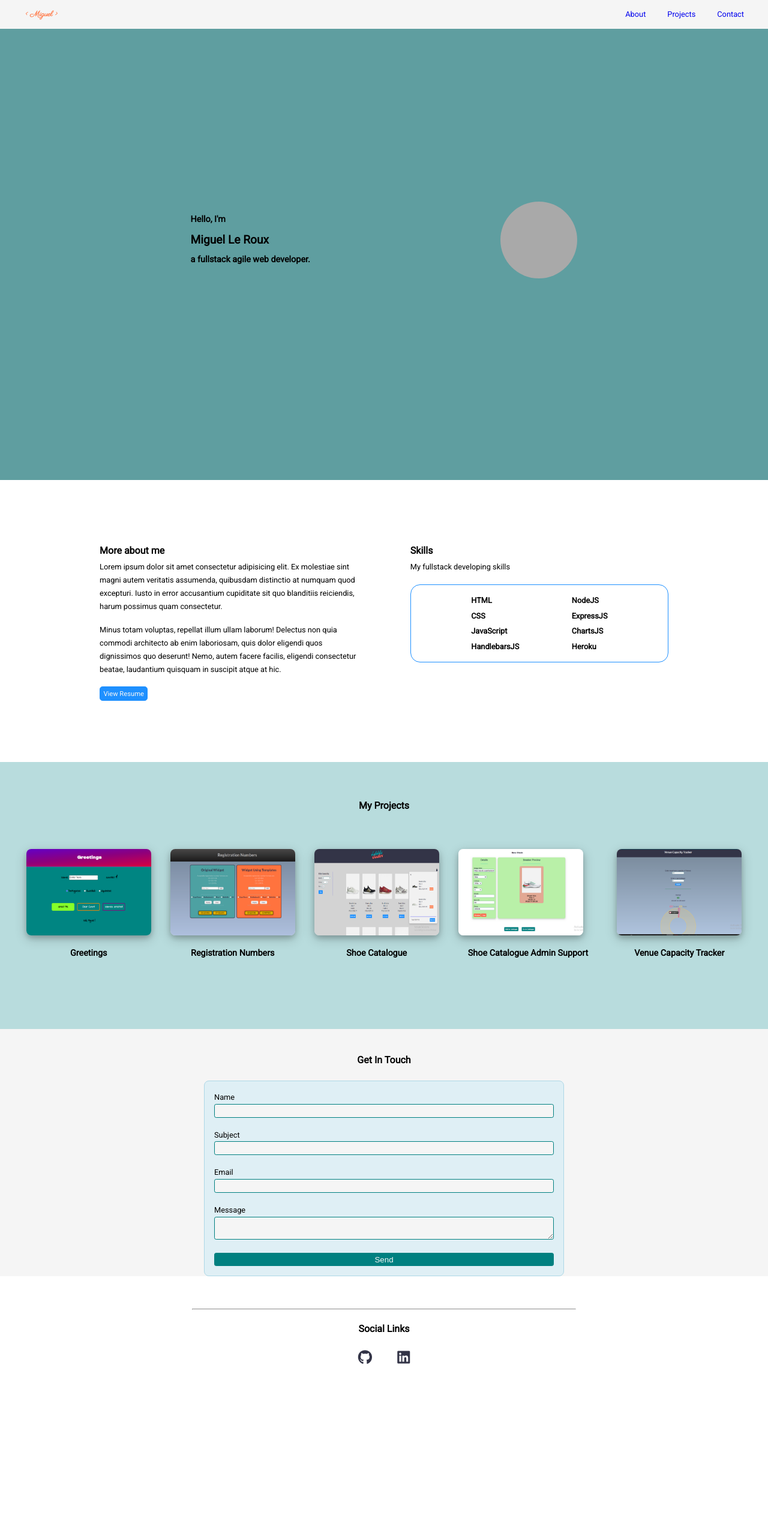
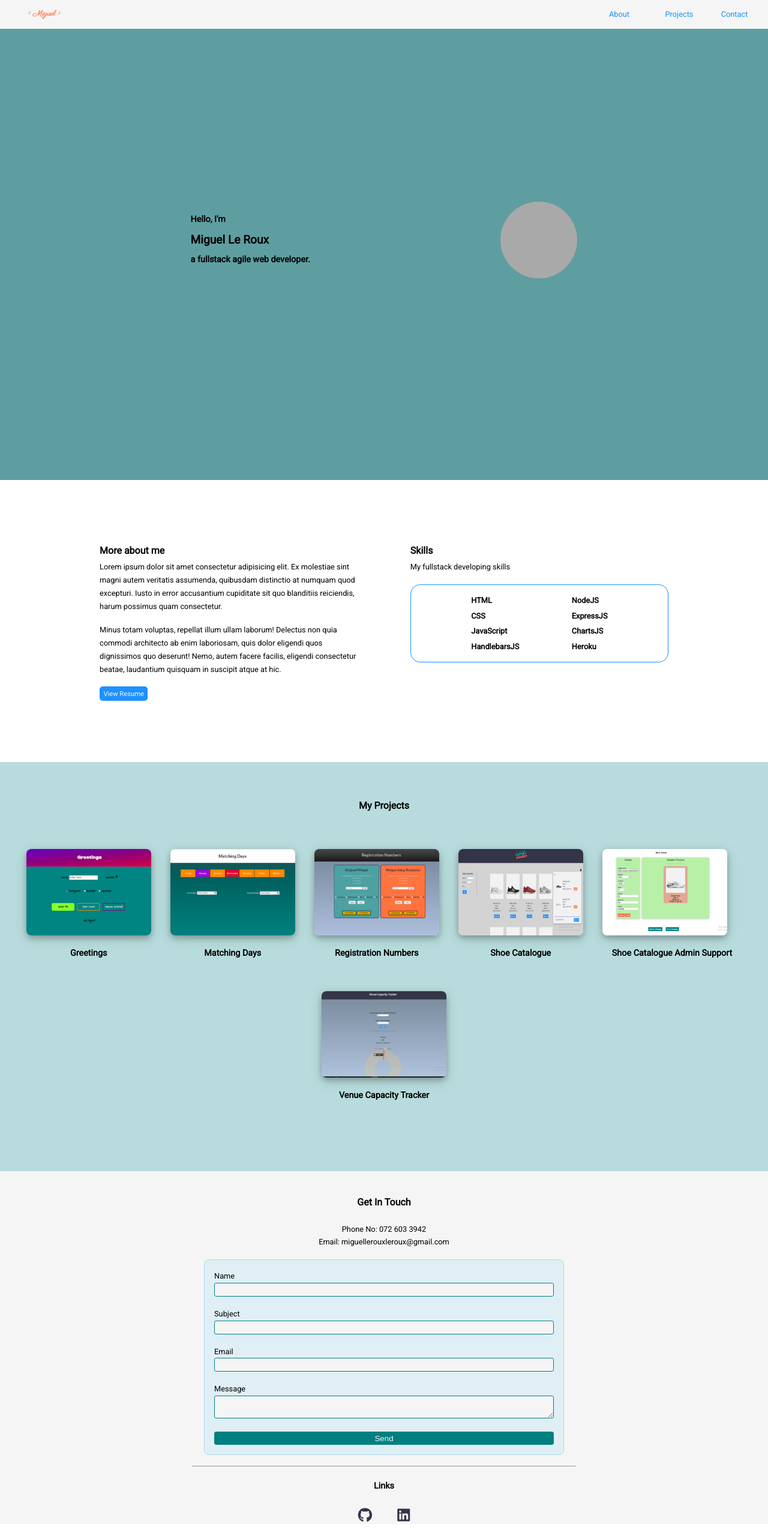
Before and after one commit to MiguelLouisLeRoux/My_Portfolio, a plain HTML site: page index.html in a window 1280 px wide. Shown: the whole page at 60% size. Before the commit the page ends 2313 px from the top, so only its background shows below. Drawn offline with Linux system fonts and the light colour scheme.

Commit message:
added links

```diff
--- a/dom.js
+++ b/dom.js
@@ -1,6 +1,9 @@
 const navBar = document.getElementById('navBar');
 const sidebar = document.querySelector('.sidebar');
 const radio = document.getElementById("menu-btn");
+
+const textBox = document.getElementById("sm-desc");
+const projects = document.querySelectorAll(".box1");
 
 let lastScrollTop = 0;
 
@@ -12,6 +15,7 @@ window.addEventListener('scroll', ()=>{
         radio.checked = false;
     } else {
         navBar.style.top = "0";
+        radio.checked = false;
     }
 
     lastScrollTop = scrollTop;
--- a/index.html
+++ b/index.html
@@ -17,19 +17,20 @@
         </ul>
 
         <div class="nav-sect">
-            <input class="menu-btn" type="checkbox" id="menu-btn" />
-            <label class="menu-icon" for="menu-btn"><span class="navicon"></span></label>
+                <input class="menu-btn" type="checkbox" id="menu-btn" />
+                <label class="menu-icon" for="menu-btn"><div class="div-icon"><span class="navicon"></span></div></label>
 
             <ul class="sidebar">
-                <li><a href="#">About</a></li>
-                <li><a href="#">Projects</a></li>
-                <li><a href="#">Contact</a></li>
+                <a href="#about">About</a>
+                <a href="#skills">Skills</a>
+                <a href="#projects">Projects</a>
+                <a href="#contact">Contact</a>
             </ul>
         </div>
         <ul class="nav-links">
-            <li><a href="#">About</a></li>
-            <li><a href="#">Projects</a></li>
-            <li><a href="#">Contact</a></li>
+            <a href="#about">About</a>
+            <a href="#projects">Projects</a>
+            <a class="cont" href="#contact">Contact</a>
         </ul>
     </nav>
     <header>
@@ -43,7 +44,7 @@
 
     <section>
         <div class="about-skills">
-            <div class="about">
+            <div class="about" id="about">
                 <h2>More about me</h2>
                 <p>Lorem ipsum dolor sit amet consectetur adipisicing elit. Ex molestiae sint magni autem veritatis assumenda, quibusdam distinctio at numquam quod excepturi. Iusto in error accusantium cupiditate sit quo blanditiis reiciendis, harum possimus quam consectetur.</p>
                 <br>
@@ -51,7 +52,7 @@
                 <br>
                 <button class="cv"><a target="_blank" href="Miguel-Le-Roux.pdf" class="cvv">View Resume</a> </button>
             </div>
-            <div class="skills">
+            <div class="skills" id="skills">
                 <h2>Skills</h2>
                 <p>My fullstack developing skills</p>
                 <br>
@@ -72,7 +73,7 @@
             </div>
         </div>
     </section>
-    <section class="projects">
+    <section class="projects" id="projects">
         <br>
         <h2>My Projects</h2>
         <br>
@@ -81,24 +82,35 @@
                 <h3 class="proj-title">Greetings</h3>
 
                 <div class="box1">
-                    <img src="images/greetings.png">
+                    <a href="https://miguellouisleroux.github.io/greetings/" target="_blank"><img src="images/greetings.png"></a>
                     <div class="box2">
                         <h3>Greetings</h3>
                         <p>Lorem ipsum dolor sit, amet consectetur adipisicing elit. Eveniet, deserunt!</p>
-                        <button class="project-button"><a target="_blank" href="#" class="proj-link">View</a></button>
+                        <a target="_blank" href="https://miguellouisleroux.github.io/greetings/" class="project-button">View</a>
                     </div>
                 </div>
             </div>
+            <div class="proj-container">
+                <h3 class="proj-title">Matching Days</h3>
 
+                <div class="box1">
+                    <a href="https://miguellouisleroux.github.io/matching_days/" target="_blank"><img src="images/matching-days.png"></a>
+                    <div class="box2">
+                        <h3>Matching Days</h3>
+                        <p>Lorem ipsum dolor sit, amet consectetur adipisicing elit. Eveniet, deserunt!</p>
+                        <a target="_blank" href="https://miguellouisleroux.github.io/matching_days/" class="project-button">View</a>
+                    </div>
+                </div>
+            </div>
             <div class="proj-container">
                 <h3 class="proj-title">Registration Numbers</h3>
 
                 <div class="box1">
-                    <img src="images/registration.png">
+                    <a href="https://miguellouisleroux.github.io/registration_numbers/" target="_blank"><img src="images/registration.png"></a>
                     <div class="box2">
                         <h3>Reg No</h3>
                         <p>Lorem ipsum dolor sit, amet consectetur adipisicing elit. Eveniet, deserunt!</p>
-                        <button class="project-button"><a target="_blank" href="#" class="proj-link">View</a></button>
+                        <a target="_blank" href="https://miguellouisleroux.github.io/registration_numbers/" class="project-button">View</a>
                     </div>
                 </div>
             </div>
@@ -106,11 +118,11 @@
                 <h3 class="proj-title">Shoe Catalogue</h3>
 
                 <div class="box1">
-                    <img src="images/shoe_catalogue_1.png">
+                    <a href="https://miguellouisleroux.github.io/shoe_catalogue/" target="_blank"><img src="images/shoe_catalogue_1.png"></a>
                     <div class="box2">
                         <h3>Shoe Catalogue</h3>
                         <p>Lorem ipsum dolor sit, amet consectetur adipisicing elit. Eveniet, deserunt!</p>
-                        <button class="project-button"><a target="_blank" href="#" class="proj-link">View</a></button>
+                        <a target="_blank" href="https://miguellouisleroux.github.io/shoe_catalogue/" class="project-button">View</a>
                     </div>
                 </div>
             </div>
@@ -118,11 +130,11 @@
                 <h3 class="proj-title">Shoe Catalogue Admin Support</h3>
 
                 <div class="box1">
-                    <img src="images/shoe_catalogue_2.png">
+                    <a href="https://miguellouisleroux.github.io/shoe_catalogue/user-support/index.html" target="_blank"><img src="images/shoe_catalogue_2.png"></a>
                     <div class="box2">
                         <h3>Admin Support</h3>
                         <p>Lorem ipsum dolor sit, amet consectetur adipisicing elit. Eveniet, deserunt!</p>
-                        <button class="project-button"><a target="_blank" href="#" class="proj-link">View</a></button>
+                        <a target="_blank" href="https://miguellouisleroux.github.io/shoe_catalogue/user-support/index.html" class="project-button">View</a>
                     </div>
                 </div>
             </div>
@@ -130,21 +142,37 @@
                 <h3 class="proj-title">Venue Capacity Tracker</h3>
 
                 <div class="box1">
-                    <img src="images/venue_capacity_mesurer.png">
+                    <a href="https://miguellouisleroux.github.io/Venue_Capacity_tracker/" target="_blank"><img src="images/venue_capacity_mesurer.png"></a>
                     <div class="box2">
                         <h3>Venue Capacity</h3>
                         <p>Lorem ipsum dolor sit, amet consectetur adipisicing elit. Eveniet, deserunt!</p>
-                        <button class="project-button"><a target="_blank" href="#" class="proj-link">View</a></button>
+                        <a target="_blank" href="https://miguellouisleroux.github.io/Venue_Capacity_tracker/" class="project-button">View</a>
                     </div>
                 </div>
             </div>
         </div>
+        <div class="sm-desc" id="sm-desc">
+
+        </div>
         <br>
     </section>
-    <section class="contact">
+    <section class="contact" id="contact">
+        <footer>
+
+
+
+            </div>
+        </footer>
         <br>
         <br>
         <h2 class="contact-title">Get In Touch</h2>
+        <br>
+        <div class="socials">
+            <div class="contact-det">
+                <p>Phone No: 072 603 3942</p>
+                <p>Email: miguellerouxleroux@gmail.com</p>
+            </div>
+        </div>
         <br>
         <form id="contact-form">
             <label>Name</label>
@@ -165,22 +193,20 @@
             <br>
             <input id="submit-btn" type="submit" value="Send">
         </form>
+        <br>
+        <div class="links">
+            <hr>
+            <br>
+            <h3>Links</h3>
+            <br>
+            <div class="links">
+                <a target="_blank" href="https://github.com/MiguelLouisLeRoux" ><i class="fab fa-github"></i></a>
+                <a target="_blank" href="https://www.linkedin.com/in/miguel-le-roux-1555231a1/" ><i class="fab fa-linkedin"></i></a>
+            </div>
+        </div>
     </section>
     <br>
     <br>
-    <br>
-    <footer>
-        <div class="socials">
-            <hr>
-            <h2>Social Links</h2>
-            <div class="links">
-                <a><i class="fab fa-github"></i></a>
-                <a><i class="fab fa-linkedin"></i></a>
-            </div>
-            <br>
-            <br>
-        </div>
-    </footer>
     <script src="dom.js"></script>
 </body>
 </html>
--- a/style.css
+++ b/style.css
@@ -4,9 +4,16 @@
     padding: 0;
 }
 
+html {
+    scroll-behavior: smooth;
+    scroll-padding-top: 1rem;
+    overflow-x: hidden;
+}
+
 ::-webkit-scrollbar{
     width: 0.8rem;
 }
+
 
 ::-webkit-scrollbar-track {
     background: whitesmoke;
@@ -25,7 +32,7 @@ h1 {font-size: 1.2rem; font-family: 'Roboto', sans-serif; line-height: 2;}
 h2 {font-size: 1rem; font-family: 'Roboto', sans-serif; line-height: 2;}
 h3 {font-size: 0.9rem; font-family: 'Roboto', sans-serif; line-height: 2;}
 
-p, li, a, label {font-size: 0.8rem; font-family: 'Roboto', sans-serif; line-height: 1.7;}
+p, li, a, label, i {font-size: 0.8rem; font-family: 'Roboto', sans-serif; line-height: 1.7;}
 
 a {
     text-decoration: none;
@@ -63,6 +70,18 @@ nav {
     transition: 150ms linear;
 }
 
+.nav-sect {
+    width: fit-content;
+}
+
+.div-icon {
+    display: block;
+    text-align: center;
+    padding: 0.5rem;
+    margin: 0 auto;
+    cursor: pointer;
+}
+
 nav .menu-icon .navicon {
     background: coral;
     display: block;
@@ -71,6 +90,7 @@ nav .menu-icon .navicon {
     transition: background .2s ease-out;
     width: 18px;
     margin: 0 1.5rem;
+    cursor: pointer;
 }
 
 nav .menu-icon .navicon:before,
@@ -82,6 +102,7 @@ nav .menu-icon .navicon:after {
     position: absolute;
     transition: all .2s ease-out;
     width: 100%;
+    cursor: pointer;
 }
 
 nav .menu-icon .navicon:before {
@@ -130,21 +151,27 @@ nav .nav-links {
 nav .sidebar {
     position: absolute;
     height: calc(100vh - 3rem);
-    background: whitesmoke;
+    background: rgba(255, 255, 255, .8);
     width: 25%;
-    opacity: 0.6;
     right: -25%;
     top: 3rem;
+    padding-top: 0.4rem;
+    padding-left: 0.4rem;
     transition: 100ms linear;
 }
 
-nav .sidebar li {
-    text-align: center;
+nav .sidebar a {
+    text-decoration: none;
+    display: block;
+    color: dodgerblue;
     padding: 10%;
-    opacity: 1;
 }
 
-nav .sidebar li:hover {
+nav .sidebar :active {
+    color: royalblue;
+}
+
+nav .sidebar a:hover {
     background-color: thistle;
 }
 /* ****Navigation**** */
@@ -183,6 +210,7 @@ header {
     padding: 0.1em 0.4em;
     border-radius: 0.3rem;
     cursor: pointer;
+    transition: 300ms;
 }
 
 .cv a {
@@ -247,11 +275,13 @@ header {
 }
 
 .project-sect img {
+    position: absolute;
     width: 13rem;
     height:9rem;
     border-radius: 0.5rem;
     position: absolute;
-    transition: 700ms ease-in-out;
+    transition: 350ms ease-in-out;
+    z-index: 2;
 }
 
 .box1 {
@@ -265,39 +295,40 @@ header {
 }
 
 .box1:hover img {
-    width: 2.5rem;
-    height: 2.5rem;
-    border-radius: 0.3rem;
+    height: 80%;
+    border-radius: 0.3rem 0.3rem 0 0;
 }
 
-.box2 {
-    width: 80%;
-    padding: 0.5em 1em;
+.box2 a {
+    position: absolute;
+    bottom: 0;
+    z-index: 1;
+    width: 100%;
+    border: solid 0.1rem seagreen;
+    border-radius: 0 0 0.3rem 0.3rem;
+    background: rgb(192, 233, 209);
+    height: 20%;
+    text-decoration: none;
+    text-align: center;
+    cursor: pointer;
     color: #333447;
-    float: right;
+    font-weight: bold;
 }
 
-.box2 p {
-    line-height: 1.5;
+.sm-desc {
+    position: fixed;
+    width: 100%;
+    height: 7rem;
+    background-color: seagreen;
+    bottom: -6rem;
+    z-index: 3;
+    /* transition: 300ms ease-in-out; */
 }
 
-.project-button {
-    border: solid 0.1rem dodgerblue;
-    background-color: dodgerblue;
-    padding: 0.1em 0.8em;
-    border-radius: 0.2rem;
-    cursor: pointer;
+.box1:hover .sm-desc {
+    bottom: 0;
 }
 
-.project-button:hover {
-    border: solid 0.1rem seagreen;
-    background-color: seagreen;
-}
-
-.project-button a {
-    color: whitesmoke;
-    font-size: 0.6rem;
-}
 /* ****PROJECTS**** */
 
 
@@ -317,7 +348,6 @@ header {
     margin: 0 auto;
     padding: 1rem;
     width: 80%;
-    /* max-width: 600px; */
     background-color: rgb(223, 239, 245);
     border: solid 0.1rem lightblue;
     border-radius: 0.5rem;
@@ -344,6 +374,7 @@ header {
     color: whitesmoke;
     font-weight: 400;
     cursor: pointer;
+    transition: 300ms;
 }
 
 #submit-btn:hover {
@@ -355,16 +386,17 @@ header {
 /* ****Footer*** */
 hr {
     color: seagreen;
+    background-color: seagreen;
 }
 
 .socials{
     display: block;
-    width: 50%;
+    width: 80%;
     margin: 0 auto;
     text-align: center;
 }
 
-.socials i {
+i {
     font-size: 1.5rem;
     margin: 0.1em 0.8em;
     color: #333447;
@@ -374,24 +406,56 @@ hr {
 footer .socials h2 {
     margin: 1rem;
 }
+
+.links {
+    display: block;
+    width: 50%;
+    margin: 0 auto;
+    text-align: center;
+}
+
 /* ****Footer*** */
 
 
 @media (min-width: 48em) {
+
+    /* ****Navigation**** */
     nav .menu-icon, .sidebar {
         display: none;
     }
 
-    nav ul li {
+    nav ul li, nav ul a {
         display: inline-block;
-        margin: 0 1rem;
+        padding: 0.8rem 0;
+        width: 6rem;
+        color: dodgerblue;
+        text-align: center;
+        transition: 300ms;
+    }
+    nav .nav-links .cont {
+        padding-right: 1rem;
+    }
+
+    nav ul a:hover {
+        background: thistle;
+    }
+
+    nav ul a:active {
+        color: dodgerblue;
     }
 
     nav .nav-links {
         display: inline-block;
-        margin-right: 1.5rem;
     }
+    /* ****Navigation**** */
 
+
+    /* ****Header**** */
+
+    /* ****Header**** */
+
+
+    /* ****About-Skills**** */
     .about-skills {
         flex-flow: row;
         justify-content: space-evenly;
@@ -404,10 +468,74 @@ footer .socials h2 {
     .skills {
         width: 40%;
     }
+    /* ****About-Skills**** */
 
+
+    /* ****PROJECTS**** */
+    .project-sect img {
+        transition: 700ms ease-in-out;
+    }
+
+    .box1:hover img {
+        width: 2.5rem;
+        height: 2.5rem;
+        border-radius: 0.3rem;
+    }
+
+    .box2 {
+        display: block;
+    }
+
+    .box2 {
+        width: 80%;
+        padding: 0.5em 1em;
+        color: #333447;
+        float: right;
+    }
+
+    .box2 p {
+        line-height: 1.5;
+    }
+
+    .box2 a {
+        position: unset;
+    }
+
+    .box2 a {
+        border: solid 0.1rem dodgerblue;
+        background-color: dodgerblue;
+        padding: 0.1em 0.8em;
+        border-radius: 0.2rem;
+        cursor: pointer;
+        color: whitesmoke;
+        transition: 300ms;
+    }
+
+    .box2 a:hover {
+        border: solid 0.1rem seagreen;
+        background-color: seagreen;
+    }
+
+    .project-button {
+
+        font-size: 0.6rem;
+    }
+
+    .project-button-sm {
+        display: none;
+    }
+
+    .sm-desc {
+        display: none;
+    }
+    /* ****PROJECTS**** */
+
+
+    /* ****Contact**** */
     #contact-form {
         max-width: 600px;
     }
+    /* ****Contact**** */
 }
 
 @media (min-width: 470px) {
```
